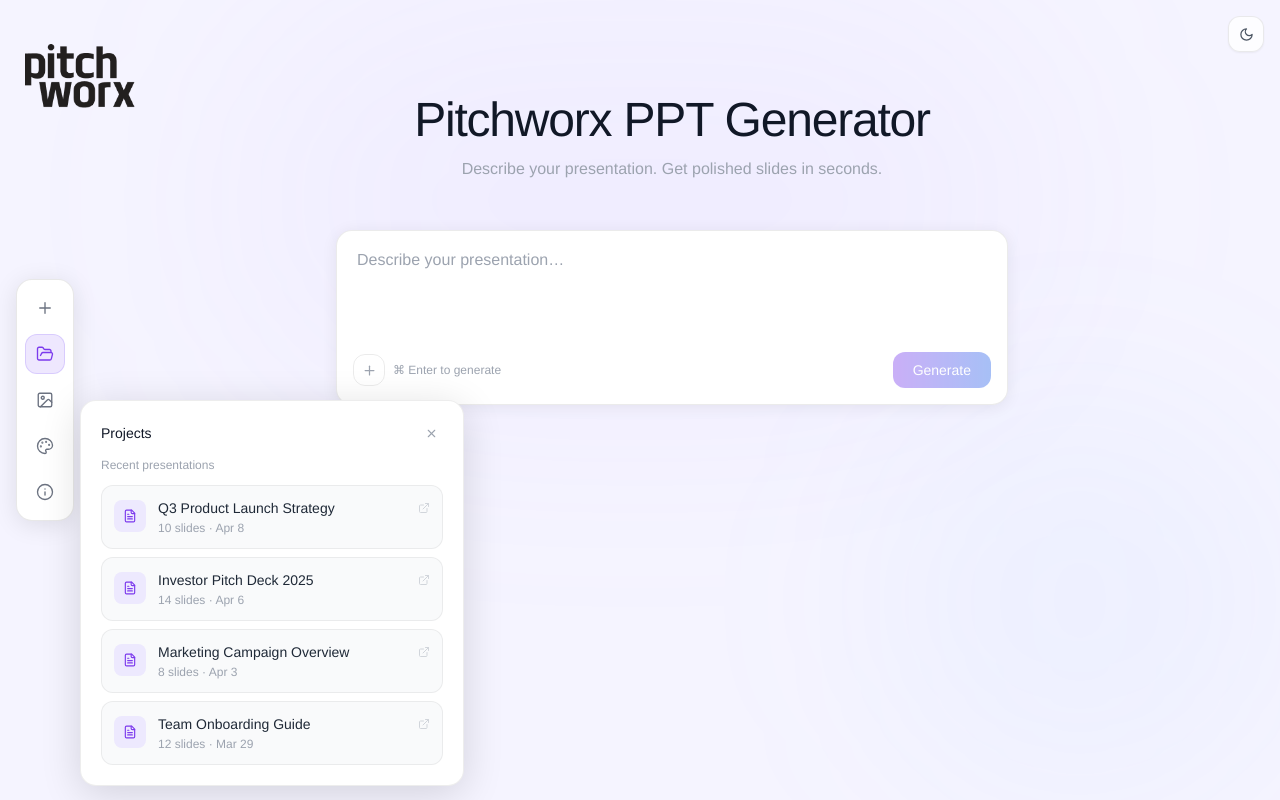
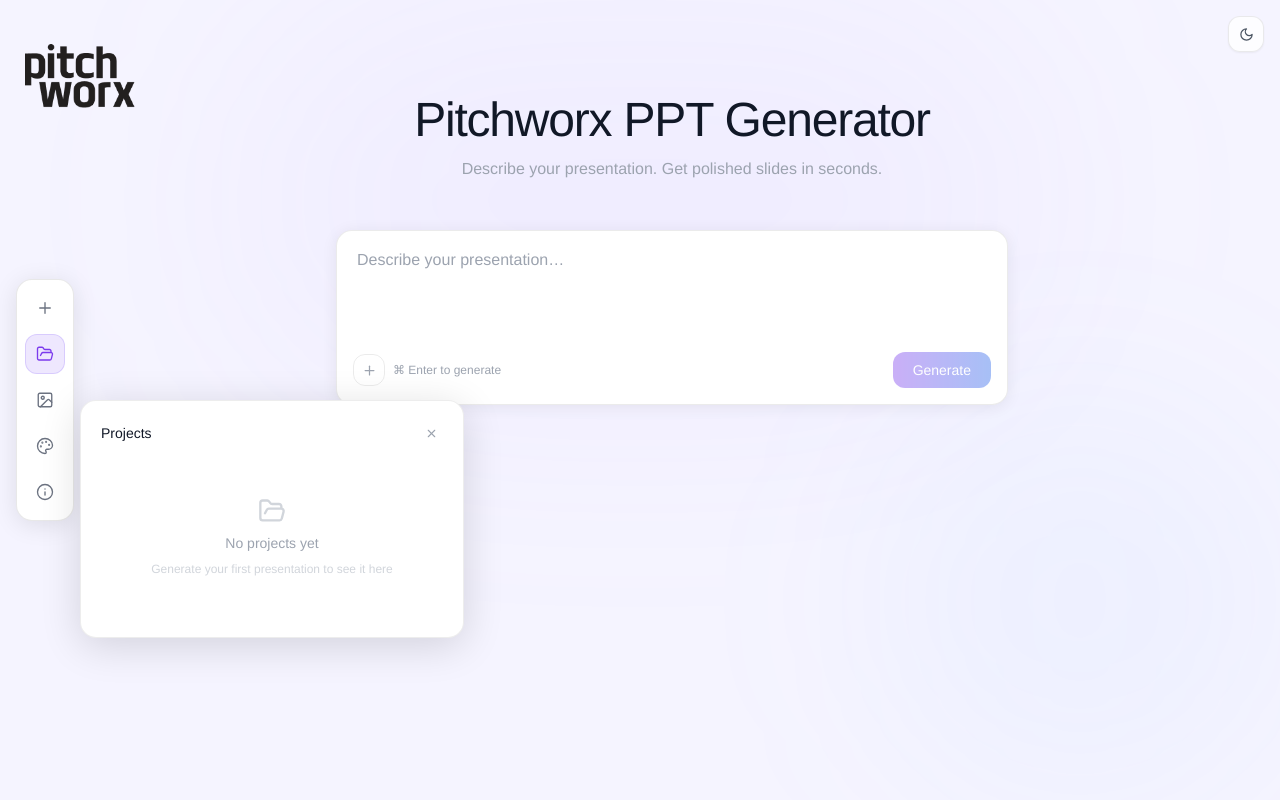
Before and after one commit to Isharkii/pitchworx-PPT_generator, a Next.js app: page / in a window 1280 px wide. Both pictures are taken after a click on the button 45 px from the left and 354 px from the top of the page. Built offline with nearby package versions, Linux system fonts and the light colour scheme.

Commit message:
Remove example projects from sidebar
Co-Authored-By: Claude Sonnet 4.6 <noreply@anthropic.com>

```diff
--- a/components/Sidebar.tsx
+++ b/components/Sidebar.tsx
@@ -20,12 +20,7 @@ type PanelId = "new" | "projects" | "media" | "about" | "themes" | null;
 
 // ─── Mock data ────────────────────────────────────────────────────────────────
 
-const MOCK_PROJECTS = [
-  { id: 1, title: "Q3 Product Launch Strategy", slides: 10, date: "Apr 8" },
-  { id: 2, title: "Investor Pitch Deck 2025",   slides: 14, date: "Apr 6" },
-  { id: 3, title: "Marketing Campaign Overview", slides: 8, date: "Apr 3" },
-  { id: 4, title: "Team Onboarding Guide",       slides: 12, date: "Mar 29" },
-];
+const MOCK_PROJECTS: { id: number; title: string; slides: number; date: string }[] = [];
 
 const MOCK_THEMES = [
   { id: "minimal", label: "Minimal", from: "#f5f5f5", to: "#e0e0e0", text: "#111" },
@@ -74,23 +69,10 @@ function ProjectsPanel({ onClose }: { onClose: () => void }) {
   return (
     <div className="p-5 space-y-3">
       <PanelHeader title="Projects" onClose={onClose} />
-      <p className="text-xs text-gray-400 dark:text-white/30">Recent presentations</p>
-      <div className="space-y-2">
-        {MOCK_PROJECTS.map((p) => (
-          <div
-            key={p.id}
-            className="group flex items-start gap-3 p-3 rounded-xl cursor-pointer border border-black/[0.06] bg-gray-50 dark:bg-white/[0.03] dark:border-white/[0.05] hover:border-violet-300 dark:hover:border-violet-500/30 transition-all duration-200"
-          >
-            <div className="mt-0.5 flex-shrink-0 h-8 w-8 rounded-lg bg-violet-100 dark:bg-violet-500/15 flex items-center justify-center">
-              <FileText size={14} className="text-violet-600 dark:text-violet-400" />
-            </div>
-            <div className="flex-1 min-w-0">
-              <p className="text-sm text-gray-800 dark:text-white/80 truncate">{p.title}</p>
-              <p className="text-xs text-gray-400 dark:text-white/30 mt-0.5">{p.slides} slides · {p.date}</p>
-            </div>
-            <ExternalLink size={12} className="mt-1 flex-shrink-0 text-gray-300 dark:text-white/20 group-hover:text-violet-500 transition-colors" />
-          </div>
-        ))}
+      <div className="flex flex-col items-center justify-center py-10 text-center gap-2">
+        <FolderOpen size={28} className="text-gray-300 dark:text-white/20" />
+        <p className="text-sm text-gray-400 dark:text-white/30">No projects yet</p>
+        <p className="text-xs text-gray-300 dark:text-white/20">Generate your first presentation to see it here</p>
       </div>
     </div>
   );
```
